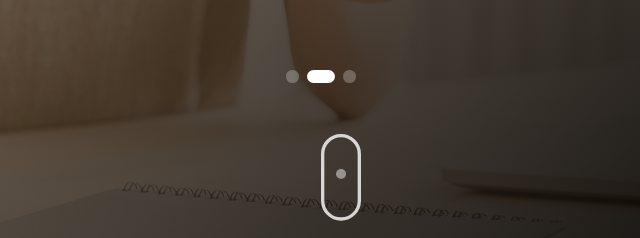
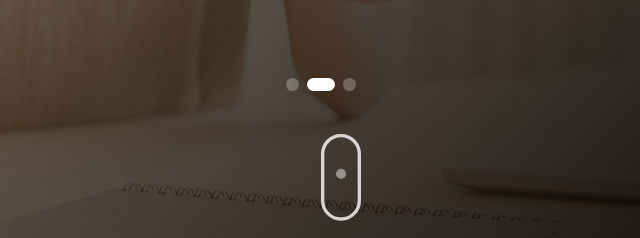
Before and after one commit to Zeeshanay313/banker1, a plain HTML site: page index.html in a window 1280 px wide. Shown: the part 539-777 px from the top of the page, 319-959 px from the left. Drawn offline with nearby package versions, Linux system fonts and the light colour scheme.

Commit message:
Update style.css

```diff
--- a/style.css
+++ b/style.css
@@ -167,7 +167,7 @@ body {
   display: flex;
   gap: 0.5rem;
   padding: 0;
-  margin: 18px;
+  margin: 10px;
   width: auto;                /* shrink‑to‑fit content */
   z-index: 10;
 }
```
